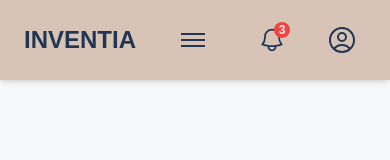
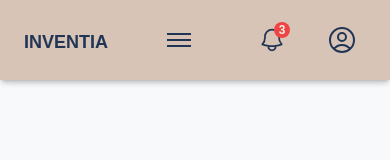
Before and after one commit to No-Country-simulation/S20-21-webapp, a React (Vite) app in the folder client/inventario/: page /inventario in a window 390 px wide. Shown: the top 160 px of the page. Built offline with nearby package versions, Linux system fonts and the light colour scheme.

Commit message:
update ajustes finales del layaud en responsil

```diff
--- a/client/inventario/src/components/nav/navBar.tsx
+++ b/client/inventario/src/components/nav/navBar.tsx
@@ -1,27 +1,37 @@
-import { useState } from "react";
-import { BellIcon, UserCircleIcon } from '@heroicons/react/24/outline';
-import { Link } from 'react-router-dom';
+import { useState, useEffect } from "react";
+import { BellIcon, UserCircleIcon } from "@heroicons/react/24/outline";
+import { Link } from "react-router-dom";
 
 // Define la interfaz para las props
 interface NavBarProps {
-  toggleSidebar: () => void; // Define el tipo de toggleSidebar
+  toggleSidebar: () => void; // Función para abrir/cerrar el sidebar
+  isSidebarOpen: boolean;    // Estado del sidebar
 }
 
-const NavBar: React.FC<NavBarProps> = ({ toggleSidebar }) => {
-  const [isMenuOpen, setIsMenuOpen] = useState(false); // Estado local para el botón
+const NavBar: React.FC<NavBarProps> = ({ toggleSidebar, isSidebarOpen }) => {
+  const [isMenuOpen, setIsMenuOpen] = useState(isSidebarOpen); // Estado local del botón de menú
+
+  // Sincroniza el estado local con el estado del sidebar
+  useEffect(() => {
+    setIsMenuOpen(isSidebarOpen);
+  }, [isSidebarOpen]);
 
   const handleToggle = () => {
-    setIsMenuOpen(!isMenuOpen); // Cambia el estado del botón
-    toggleSidebar(); // Llama a la función recibida como prop
+    setIsMenuOpen(!isMenuOpen); // Cambia el estado local
+    toggleSidebar(); // Llama a la función del componente padre
   };
 
   return (
-    <nav className="flex items-center justify-between h-full px-6 bg-beige text-customBlue">
+    <nav className="flex items-center justify-between h-full px-6 bg-beige text-customBlue shadow-md">
       {/* Logo o título */}
       <div className="text-2xl font-bold">
-        <div className='md:hidden'>
+        <button
+          className="md:hidden font-bold text-lg"
+          aria-label="Abrir Sidebar"
+          onClick={handleToggle}
+        >
           INVENTIA
-        </div>
+        </button>
       </div>
 
       {/* Botón para abrir/cerrar el sidebar en móviles */}
@@ -33,22 +43,22 @@ const NavBar: React.FC<NavBarProps> = ({ toggleSidebar }) => {
         {/* Líneas del menú */}
         <div
           className={`w-6 h-0.5 bg-customBlue transition-transform duration-300 ${
-            isMenuOpen ? 'rotate-45 translate-y-2' : ''
+            isMenuOpen ? "rotate-45 translate-y-2" : ""
           }`}
         ></div>
         <div
           className={`w-6 h-0.5 bg-customBlue my-1 transition-opacity duration-300 ${
-            isMenuOpen ? 'opacity-0' : ''
+            isMenuOpen ? "opacity-0" : ""
           }`}
         ></div>
         <div
           className={`w-6 h-0.5 bg-customBlue transition-transform duration-300 ${
-            isMenuOpen ? '-rotate-45 -translate-y-2' : ''
+            isMenuOpen ? "-rotate-45 -translate-y-2" : ""
           }`}
         ></div>
       </button>
 
-      {/* Contenedor de los iconos */}
+      {/* Iconos de navegación */}
       <div className="flex items-center space-x-6">
         {/* Icono de notificaciones */}
         <button
@@ -56,22 +66,18 @@ const NavBar: React.FC<NavBarProps> = ({ toggleSidebar }) => {
           aria-label="Notificaciones"
         >
           <BellIcon className="w-7 h-7" />
-          {/* Indicador de notificaciones */}
           <span className="absolute top-1 right-1 bg-red-500 text-beigeclaro text-xs font-bold rounded-full h-4 w-4 flex items-center justify-center">
             3
           </span>
         </button>
 
         {/* Icono de perfil */}
-        <Link
-          to="./perfil"
-          className="p-2 rounded-full hover:bg-beigeclaro"
-        >
+        <Link to="./perfil" className="p-2 rounded-full hover:bg-beigeclaro">
           <UserCircleIcon className="w-8 h-8" />
         </Link>
       </div>
     </nav>
   );
-}
+};
 
 export default NavBar;
--- a/client/inventario/src/components/sideBar/sideBar.tsx
+++ b/client/inventario/src/components/sideBar/sideBar.tsx
@@ -1,35 +1,57 @@
 import { HomeIcon, CubeIcon, TruckIcon, ExclamationTriangleIcon } from '@heroicons/react/24/outline';
-import { Link } from 'react-router-dom';  // Importa Link de React Router
+import { Link } from 'react-router-dom';
 
 interface SideBarProps {
-  closeSidebar: () => void; // Define el tipo de la función de cierre
+  closeSidebar: () => void;
+  setIsSidebarOpen: (state: boolean) => void; // Recibe setIsSidebarOpen como prop
 }
 
-const SideBar: React.FC<SideBarProps> = ({ closeSidebar }) => {
+const SideBar: React.FC<SideBarProps> = ({ closeSidebar, setIsSidebarOpen }) => {
+  const handleLinkClick = () => {
+    closeSidebar(); // Llama a closeSidebar para cerrarlo
+    setIsSidebarOpen(false); // Asegura que el estado en el Layout se actualice
+  };
+
   return (
     <div className="w-full h-full bg-customBlue text-beigeclaro p-5 space-y-4 flex flex-col">
       <h2 className="text-xl font-bold mb-5 mt-3"> INVENTIA </h2>
       <ul className="space-y-2 flex-1">
         <li>
-          <Link to="./home" className="flex items-center py-2 px-4 hover:bg-bluelith rounded" onClick={closeSidebar}>
+          <Link
+            to="./home"
+            className="flex items-center py-2 px-4 hover:bg-bluelith rounded"
+            onClick={handleLinkClick}
+          >
             <HomeIcon className="w-6 h-6 mr-3" />
             HOME
           </Link>
         </li>
         <li>
-          <Link to="./inventario" className="flex items-center py-2 px-4 hover:bg-bluelith rounded" onClick={closeSidebar}>
+          <Link
+            to="./inventario"
+            className="flex items-center py-2 px-4 hover:bg-bluelith rounded"
+            onClick={handleLinkClick}
+          >
             <CubeIcon className="w-6 h-6 mr-3" />
             INVENTARIO
           </Link>
         </li>
         <li>
-          <Link to="#" className="flex items-center py-2 px-4 hover:bg-bluelith rounded" onClick={closeSidebar}>
+          <Link
+            to="#"
+            className="flex items-center py-2 px-4 hover:bg-bluelith rounded"
+            onClick={handleLinkClick}
+          >
             <TruckIcon className="w-6 h-6 mr-3" />
             PROVEDORES
           </Link>
         </li>
         <li>
-          <Link to="#" className="flex items-center py-2 px-4 hover:bg-bluelith rounded" onClick={closeSidebar}>
+          <Link
+            to="#"
+            className="flex items-center py-2 px-4 hover:bg-bluelith rounded"
+            onClick={handleLinkClick}
+          >
             <ExclamationTriangleIcon className="w-6 h-6 mr-3" />
             REPORTES
           </Link>
@@ -40,7 +62,7 @@ const SideBar: React.FC<SideBarProps> = ({ closeSidebar }) => {
         <p className=''>&copy;equipo s20-21 2025</p>
       </footer>
     </div>
-  )
-}
+  );
+};
 
-export default SideBar
+export default SideBar;
--- a/client/inventario/src/page/Layaud/Layaud.tsx
+++ b/client/inventario/src/page/Layaud/Layaud.tsx
@@ -2,7 +2,7 @@ import { Outlet } from "react-router-dom";
 import NavBar from "../../components/nav/navBar";
 import SideBar from "../../components/sideBar/sideBar";
 import "./layaut.css";
-import { useState } from "react"; // Importa useState
+import { useState } from "react";
 
 const Layout = () => {
   const [isSidebarOpen, setIsSidebarOpen] = useState(false); // Estado para controlar el sidebar
@@ -20,15 +20,18 @@ const Layout = () => {
   return (
     <div className="h-screen w-screen overflow-hidden flex">
       {/* Sidebar fijo */}
-      <aside className={`fixed top-0 left-0 w-[250px] h-full bg-[rgb(33, 53, 85)] sidebar ${isSidebarOpen ? 'block' : 'hidden'} md:block`}>
-        <SideBar closeSidebar={closeSidebar} />
+      <aside
+        className={`fixed top-0 left-0 w-[250px] h-full bg-[rgb(33, 53, 85)] sidebar ${isSidebarOpen ? 'block' : 'hidden'} md:block`}
+      >
+        {/* Pasa setIsSidebarOpen además de closeSidebar */}
+        <SideBar closeSidebar={closeSidebar} setIsSidebarOpen={setIsSidebarOpen} />
       </aside>
 
       {/* Contenedor principal (Navbar + contenido) */}
       <div className="ml-[250px] flex flex-col w-[calc(100%-250px)] h-full main-container">
         {/* Navbar fijo */}
         <header className="fixed top-0 left-[250px] w-[calc(100%-250px)] h-20 bg-[rgb(216, 196, 182)] z-30 shadow-md navbar">
-          <NavBar toggleSidebar={toggleSidebar} /> {/* Pasa la función como prop */}
+          <NavBar toggleSidebar={toggleSidebar} isSidebarOpen={isSidebarOpen} />
         </header>
 
         {/* Contenedor principal (Outlet) */}
```
